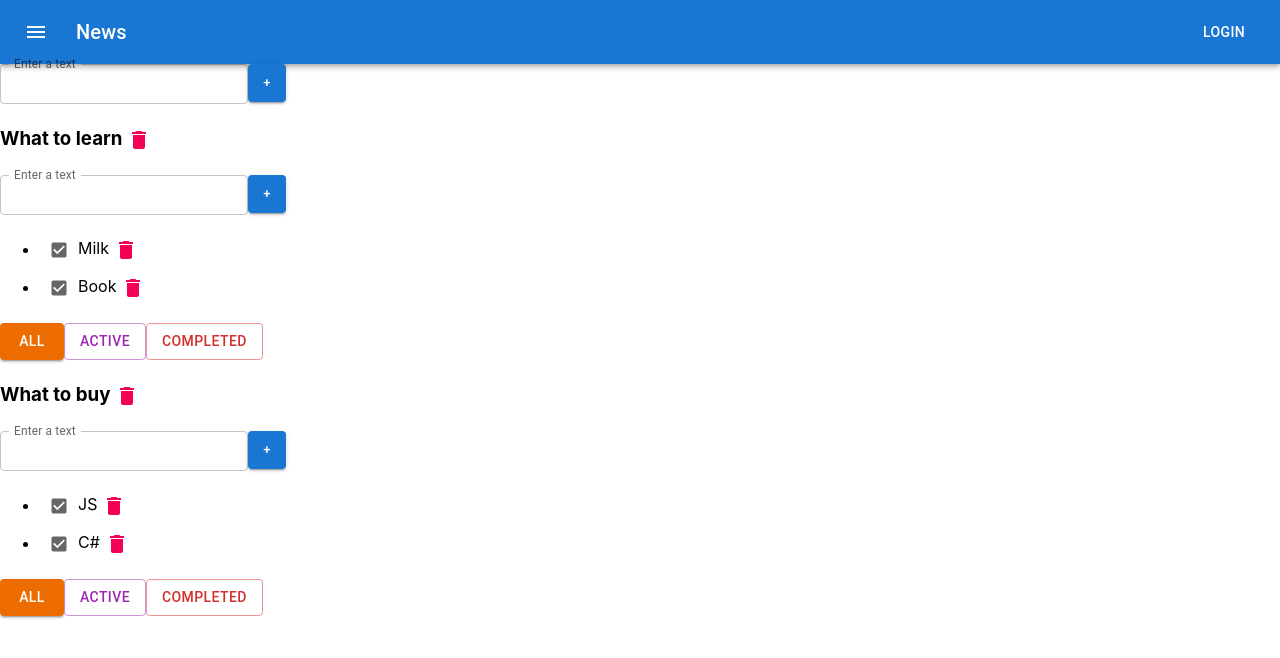
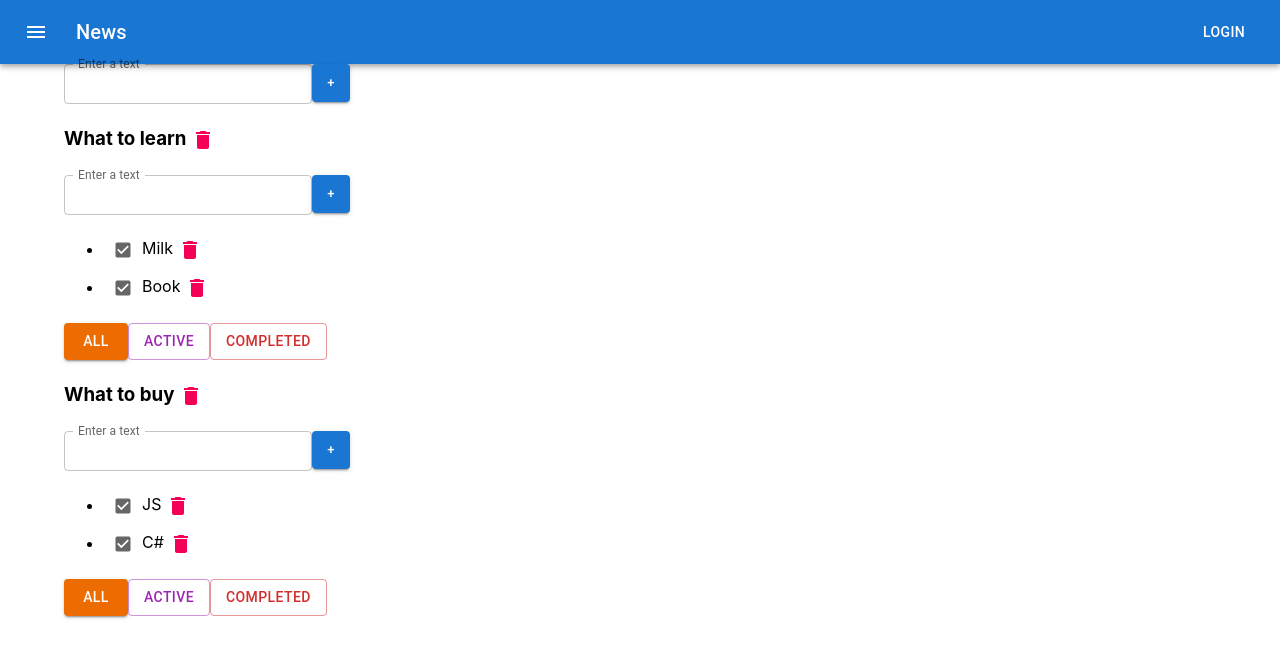
Before and after one commit to DmitryShastel/Native_JS_2.0_old, a React (Create React App) app in the folder Folder_1/native_js_2.0/: page / in a window 1280 px wide. Shown: the top 658 px of the page. Built offline with nearby package versions, Linux system fonts and the light colour scheme.

Commit message:
The ToDoList#7 Container is added

```diff
--- a/Folder_1/native_js_2.0/src/Native_JS_2.0/Native_JS_Tuesday/ToDoList_7/AppRoot_7.tsx
+++ b/Folder_1/native_js_2.0/src/Native_JS_2.0/Native_JS_Tuesday/ToDoList_7/AppRoot_7.tsx
@@ -3,7 +3,7 @@ import {TaskType, Todolist_7} from "./Todolist_7";
 import {v1} from "uuid";
 import {AddItemForm7} from "./AddItemForm7";
 import ButtonAppBar from "./ButtonAppBar";
-
+import Container from '@mui/material/Container';
 
 
 export type FilterValuesType = "all" | "active" | "completed"
@@ -45,7 +45,6 @@ export function RootApp_7() {
             [todolistId]: tasks[todolistId].map(el => el.id === taskId ? {...el, title: updateTitle} : el)
         })
     }
-
     const updateTodolistTitle = (todolistId: string, updateTitle: string) => {
         setTodolists(todolists.map(el => el.id === todolistId ? {...el, title: updateTitle} : el))
     }
@@ -112,7 +111,7 @@ export function RootApp_7() {
         <div className="App">
 
             <ButtonAppBar/>
-
+            <Container fixed>
                 <AddItemForm7 callBack={addTodolist}/>
 
                 {
@@ -143,7 +142,7 @@ export function RootApp_7() {
                         />
                     })
                 }
-
+            </Container>
         </div>
     );
 }
```
Lines whose indentation alone changed are shown as unchanged.
